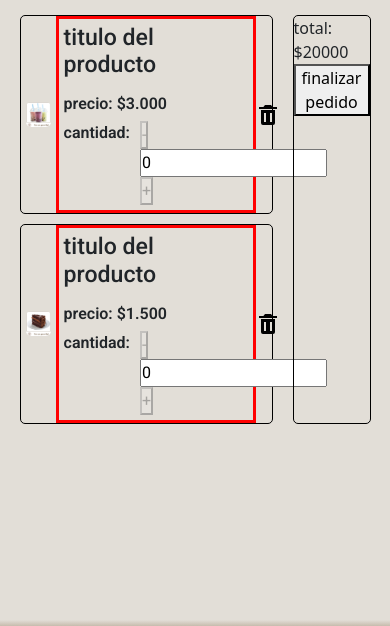
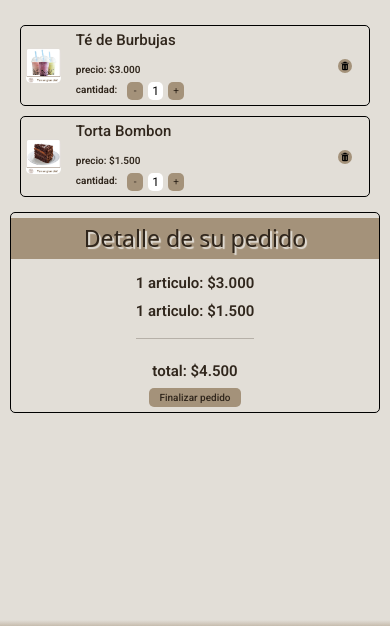
Before and after one commit to CynBarbosa/miCafeteria, a plain HTML site: page pages/carrito.html in a window 390 px wide. Shown: the part 144-770 px from the top of the page. Drawn offline with nearby package versions, Linux system fonts and the light colour scheme.

Commit message:
modificacion de pages

```diff
--- a/pages/carrito.html
+++ b/pages/carrito.html
@@ -107,21 +107,26 @@
               alt="Té de Burbujas"
             />
             <div class="contenedorCarritoTexto">
-              <h3>titulo del producto</h3>
+              <h3>Té de Burbujas</h3>
               <span>precio: $3.000</span>
               <div class="contenedorCarritoCantidad">
                 <span>cantidad: </span>
-                <div class="contador">
-                  <button class="boton" disabled>-</button>
-                  <input class="numero" type="text" value="0" readonly />
-                  <button class="boton" disabled>+</button>
+                <div class="contadorContenedor">
+                  <button class="botonContador" disabled>-</button>
+                  <input
+                    class="numeroContador"
+                    type="text"
+                    value="1"
+                    readonly
+                  />
+                  <button class="botonContador" disabled>+</button>
                 </div>
               </div>
             </div>
             <div class="contenedorCarritoEliminar">
               <a href=""
                 ><img
-                  class="iconoEliminar"
+                  class="iconoEliminar iconFondo"
                   src="../asset/icono/bxs-trash.svg"
                   alt="Eliminar"
               /></a>
@@ -134,21 +139,26 @@
               alt="Porción de torta"
             />
             <div class="contenedorCarritoTexto">
-              <h3>titulo del producto</h3>
+              <h3>Torta Bombon</h3>
               <span>precio: $1.500</span>
               <div class="contenedorCarritoCantidad">
                 <span>cantidad: </span>
-                <div class="contador">
-                  <button class="boton" disabled>-</button>
-                  <input class="numero" type="text" value="0" readonly />
-                  <button class="boton" disabled>+</button>
+                <div class="contadorContenedor">
+                  <button class="botonContador" disabled>-</button>
+                  <input
+                    class="numeroContador"
+                    type="text"
+                    value="1"
+                    readonly
+                  />
+                  <button class="botonContador" disabled>+</button>
                 </div>
               </div>
             </div>
             <div class="contenedorCarritoEliminar">
               <a href=""
                 ><img
-                  class="iconoEliminar"
+                  class="iconoEliminar iconFondo"
                   src="../asset/icono/bxs-trash.svg"
                   alt="Eliminar"
               /></a>
@@ -156,8 +166,14 @@
           </div>
         </div>
         <div class="contenedorCarritoPedido">
-          <span>total: $20000</span>
-          <button>finalizar pedido</button>
+          <h3 class="shadowText">Detalle de su pedido</h3>
+          <span class="carritoPedidoTexto">1 articulo: $3.000</span>
+          <span class="carritoPedidoTexto"
+            >1 articulo: $1.500
+            <hr
+          /></span>
+          <span class="carritoPedidoTexto">total: $4.500 </span>
+          <button class="carritoPedidoBoton">Finalizar pedido</button>
         </div>
       </div>
     </main>
--- a/style/style.css
+++ b/style/style.css
@@ -131,6 +131,7 @@ main {
 .contenedorNosotros p {
   padding: 10px 15px;
   font-weight: 400;
+  text-align: center;
 }
 .contenedorNosotrosSecundario {
   display: flex;
@@ -139,7 +140,7 @@ main {
   width: 70%;
 }
 .contenedorNosotrosSecundario div {
-  width: 30%;
+  width: 40%;
   border: 1px solid #30261c81;
   border-radius: 10px;
   padding-top: 8px;
@@ -153,7 +154,7 @@ main {
   justify-content: center;
 }
 .contenedorUser {
-  width: 45%;
+  width: 50%;
   margin-top: 20px;
   border: 1px solid black;
   border-radius: 10px;
@@ -193,29 +194,27 @@ main {
 .contenedorCarrito {
   display: flex;
   justify-content: center;
-}
-.contenedorCarritoTarj {
-  width: 70%;
+  padding: 10px;
+  width: 100%;
+  gap: 5px;
 }
 .carritoTarj {
   display: flex;
   align-items: center;
-  margin: 10px;
   border: 1px solid black;
   border-radius: 5px;
   font-family: "Roboto", serif;
   font-weight: 600;
+  color: #30261c;
+  margin-bottom: 5px;
 }
 .carritoImg {
   width: 10%;
-  height: 10%;
-  margin: 5px;
   border-radius: 5px;
 }
 .contenedorCarritoTexto {
   width: 80%;
-  border: solid red;
-  padding: 5px;
+  padding: 5px 10px;
   display: flex;
   flex-direction: column;
   gap: 5px;
@@ -224,16 +223,55 @@ main {
   display: flex;
   gap: 10px;
 }
+.contadorContenedor {
+  display: flex;
+  gap: 5px;
+}
+.numeroContador {
+  width: 10%;
+  text-align: center;
+  border: none;
+  border-radius: 5px;
+  font-size: 12px;
+}
+.botonContador {
+  width: 10%;
+  text-align: center;
+  border: none;
+  border-radius: 5px;
+  background-color: #a4927a;
+  color: #30261c;
+}
 .contenedorCarritoEliminar {
   width: 10%;
   display: flex;
   justify-content: center;
 }
 .contenedorCarritoPedido {
+  display: flex;
+  flex-direction: column;
+  justify-content: center;
+  align-items: center;
+  gap: 10px;
   border: 1px solid black;
   border-radius: 5px;
-  margin: 10px;
   width: 20%;
+}
+.carritoPedidoTexto {
+  color: #30261c;
+  font-size: 20px;
+  font-family: "Roboto", serif;
+  font-weight: 600;
+}
+.carritoPedidoBoton {
+  background-color: #a4927a;
+  color: #30261c;
+  padding: 2px 10px;
+  border: none;
+  border-radius: 5px;
+  font-family: "Roboto", serif;
+  font-weight: 500;
+  font-size: 15px;
 }
 
 /*<----------Footer---------->*/
@@ -291,23 +329,92 @@ footer {
     padding-bottom: 80px;
   }
   /*<-----nosotros----->*/
+  .contenedorNosotros h2 {
+    font-size: 30px;
+  }
   .contenedorNosotros img {
-    width: 400px;
-    height: 400px;
+    width: 70%;
+    height: 70%;
+  }
+  .contenedorNosotros p {
+    font-size: 12px;
   }
   .contenedorNosotrosSecundario {
     flex-direction: column;
     align-items: center;
   }
   .contenedorNosotrosSecundario div {
-    width: 70%;
+    width: 100%;
   }
   /*<-----usuario----->*/
   .contenedorUser {
     width: 80%;
   }
+  /*<-----carrito----->*/
+  .contenedorCarrito {
+    flex-direction: column;
+  }
+  .carritoTarj {
+    display: flex;
+    align-items: center;
+    margin: 10px;
+    border: 1px solid black;
+    border-radius: 5px;
+    font-family: "Roboto", serif;
+    font-weight: 600;
+    color: #30261c;
+  }
+  .carritoImg {
+    width: 10%;
+    margin: 5px;
+    border-radius: 5px;
+  }
+  .contenedorCarritoTexto {
+    width: 80%;
+    padding: 5px 10px;
+    display: flex;
+    flex-direction: column;
+    gap: 5px;
+    font-size: 10px;
+  }
+  .contenedorCarritoTexto h3 {
+    font-size: 15px;
+  }
+  .iconoEliminar {
+    width: 50%;
+  }
+  .contenedorCarritoPedido {
+    width: 100%;
+    gap: 5px;
+    padding: 5px 0;
+  }
+  .carritoPedidoTexto {
+    font-size: 15px;
+  }
+  .carritoPedidoBoton {
+    font-size: 10px;
+  }
   /*<-----footer----->*/
   footer {
     height: 80px;
+    justify-content: center;
+  }
+  .logoFooter {
+    width: 40px;
+    height: 40px;
+    margin: 10px 0 2px 10px;
+  }
+  .parrafoFooter {
+    font-size: 10px;
+    margin: 20px 0 2px;
+  }
+  .redesSociales {
+    gap: 2px;
+  }
+  .redesSociales h5 {
+    font-size: 10px;
+  }
+  .redesSociales a img {
+    width: 100%;
   }
 }
```
Also changed, not shown: pages/nosotros.html (+39 -37 lines).
